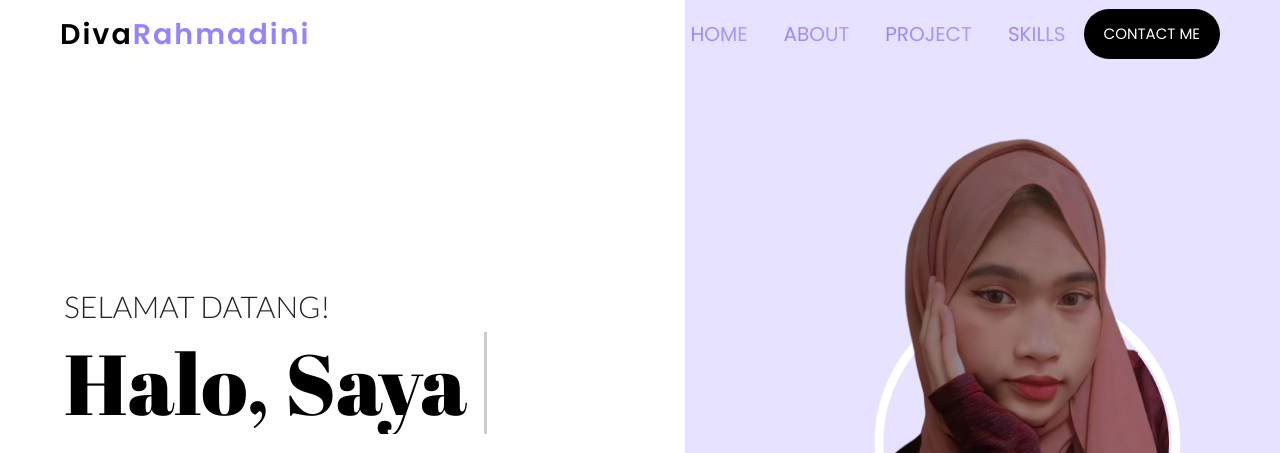
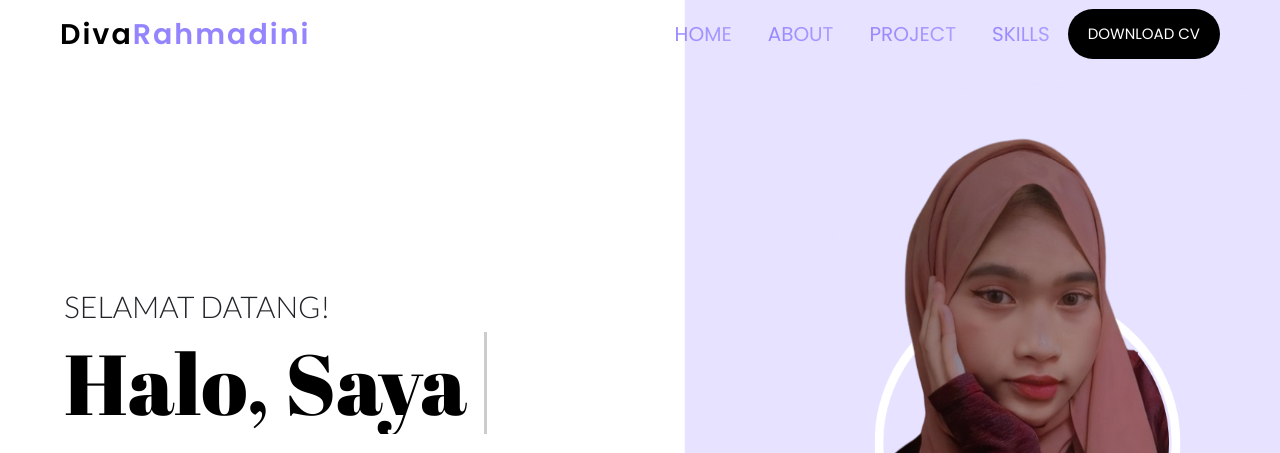
Before and after one commit to divarahmadini/divarahmadini, a plain HTML site: page index.html in a window 1280 px wide. Shown: the top 453 px of the page. Drawn offline with nearby package versions, Linux system fonts and the light colour scheme.

Commit message:
Update index.html

```diff
--- a/index.html
+++ b/index.html
@@ -69,7 +69,7 @@
             </li>
           </ul>
           <form class="d-flex">
-            <a href="#contact" class="btn">Contact Me</a>
+            <a href="CV diva.pdf" class="btn" download>Download CV</a>
           </form>
         </div>
       </div>
```
